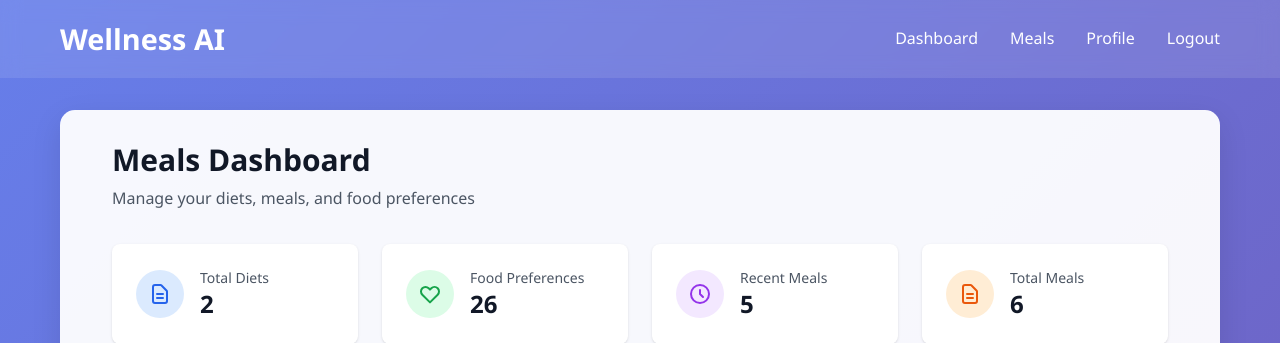
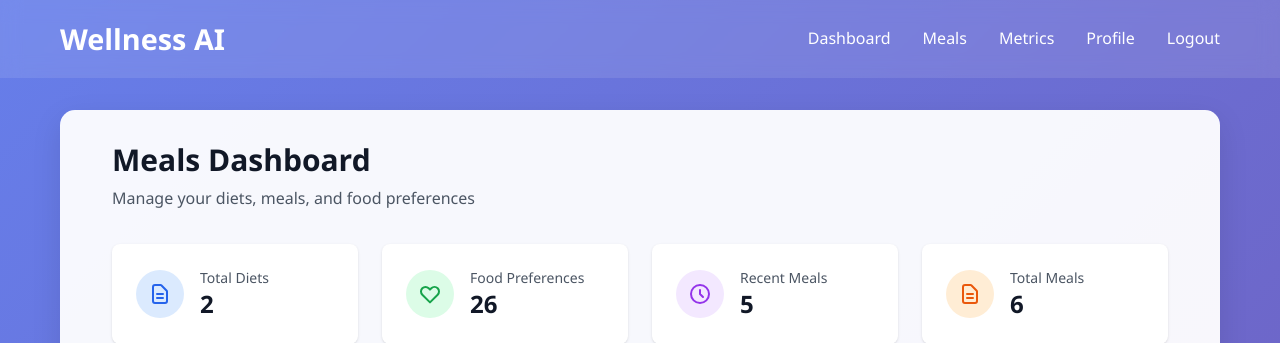
Before and after one commit to ozelen/welness-ai-backend, a Django app: page /meals/ in a window 1280 px wide. Shown: the top 343 px of the page. Run offline with Django 5.2, Linux system fonts and the light colour scheme; a user stored in the database is signed in; data comes from the database, SQL or seed files in the repository; some libraries are stand-ins or nearby versions.

Commit message:
add metrics to navigation

```diff
--- a/apps/templates/base.html
+++ b/apps/templates/base.html
@@ -114,6 +114,7 @@
             <ul class="nav-links">
                 <li><a href="{% url 'dashboard' %}">Dashboard</a></li>
                 <li><a href="{% url 'meals:dashboard' %}">Meals</a></li>
+                <li><a href="{% url 'metrics:dashboard' %}">Metrics</a></li>
                 <li><a href="{% url 'profile' %}">Profile</a></li>
                 {% if user.is_authenticated %}
                 <li><a href="{% url 'user_auth:logout' %}">Logout</a></li>
```
